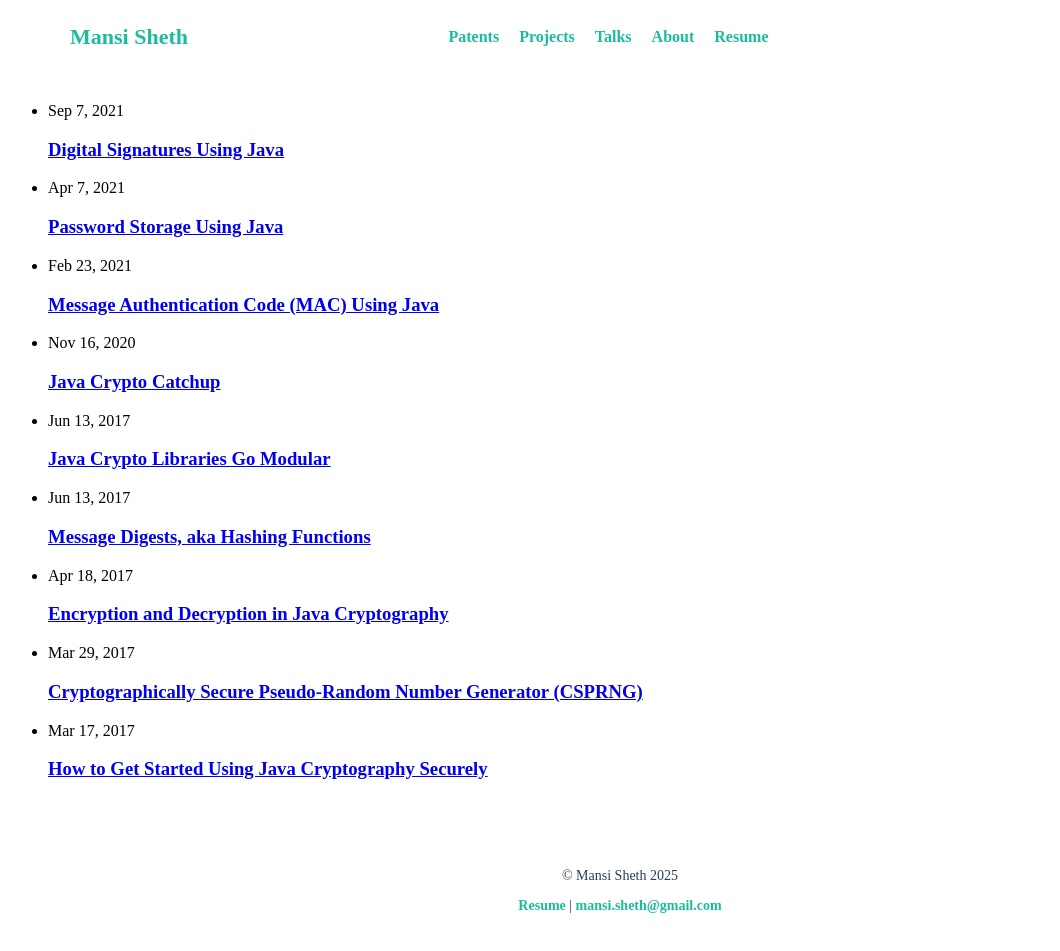
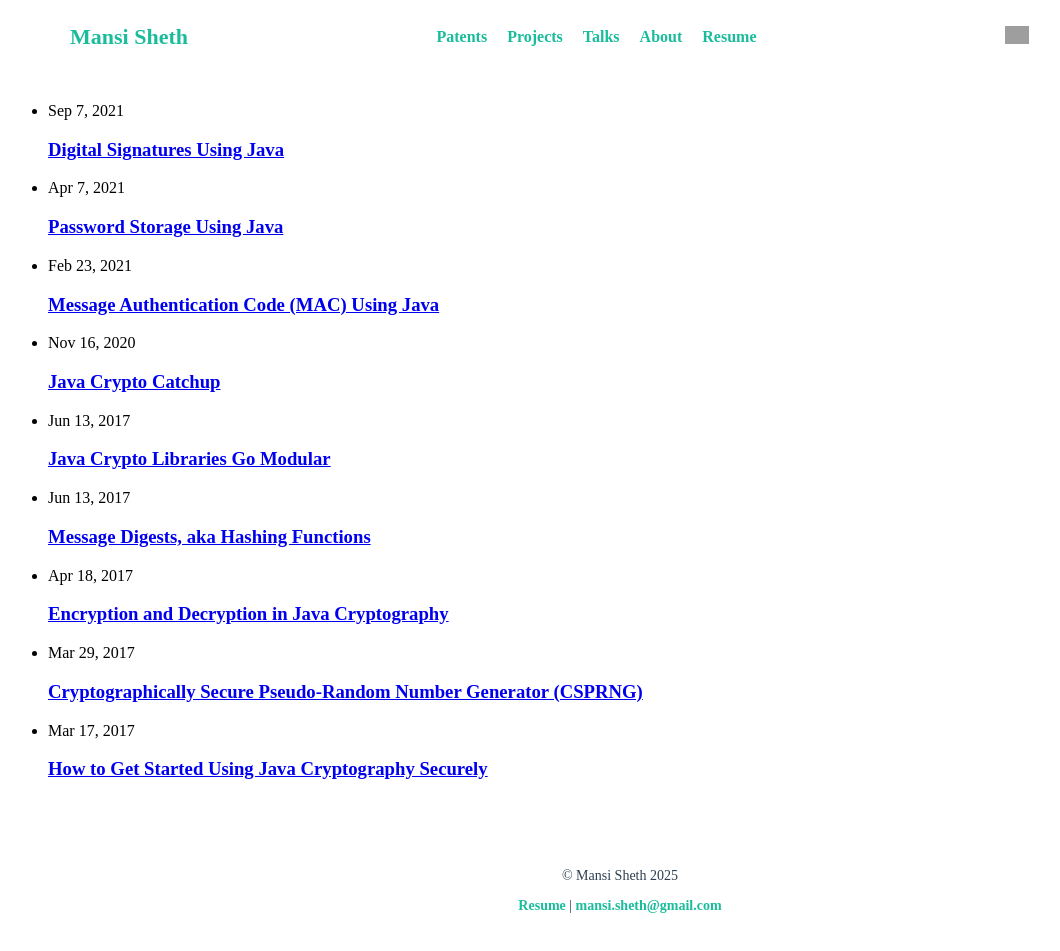
Before and after one commit to 1MansiS/1MansiS.github.io, a Jekyll site: the page built from index.markdown, in a window 1280 px wide. Shown: the whole page, without its empty margins (20-1080 px from the left). Built offline with Jekyll 4.4.1, drawn with Linux system fonts in a browser that asks for light colours; grey boxes are pictures that could not be loaded.

Commit message:
Update header.html

```diff
--- a/_includes/header.html
+++ b/_includes/header.html
@@ -15,16 +15,19 @@
         </nav>
 
         <!-- Right-aligned Social Media Icons -->
+        <a href="https://twitter.com/1MansiS" target="_blank">
+               <img src="{{ site.baseurl }}/assets/twitter-icon.svg" alt="x" width="24">
+            </a>
         <div class="social-icons">
              {% if site.minima.social_links.size > 0 %}
                 {% for platform in site.minima.social_links %}
                             <a href="https://{{ platform[0] }}.com/{{ platform[1] }}" target="_blank">
-                              <img src="{{site.baseurl }}/assets/{{ platform[0] }}-icon.svg" alt="{{ platform[0] }}" width="24">
+                              <img src="{{ site.baseurl }}/assets/{{ platform[0] }}-icon.svg" alt="{{ platform[0] }}" width="24">
                             </a>
                 {% endfor %}
             {% endif %}
             <a href="https://github.com/1MansiS" target="_blank">
-               <img src="{{BASE_PATH}}/assets/github-icon.svg" alt="github" width="24">
+               <img src="{{ site.baseurl }}/assets/github-icon.svg" alt="github" width="24">
             </a>
         </div>
 
```
